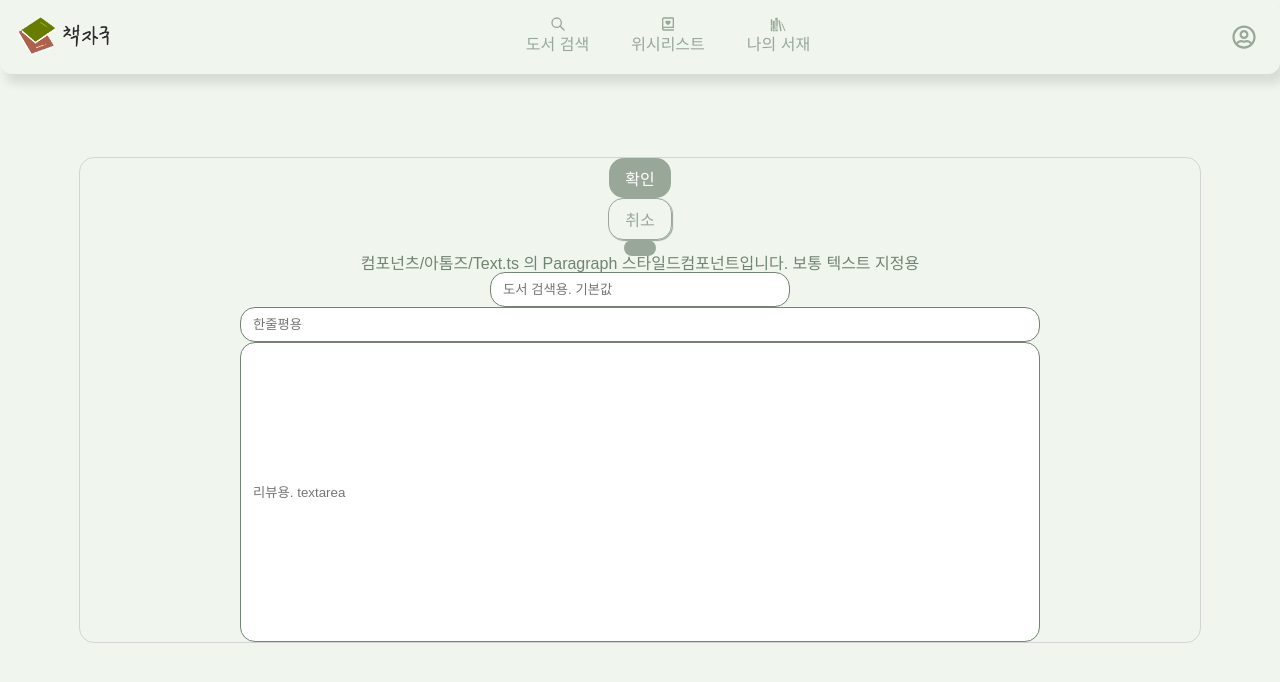
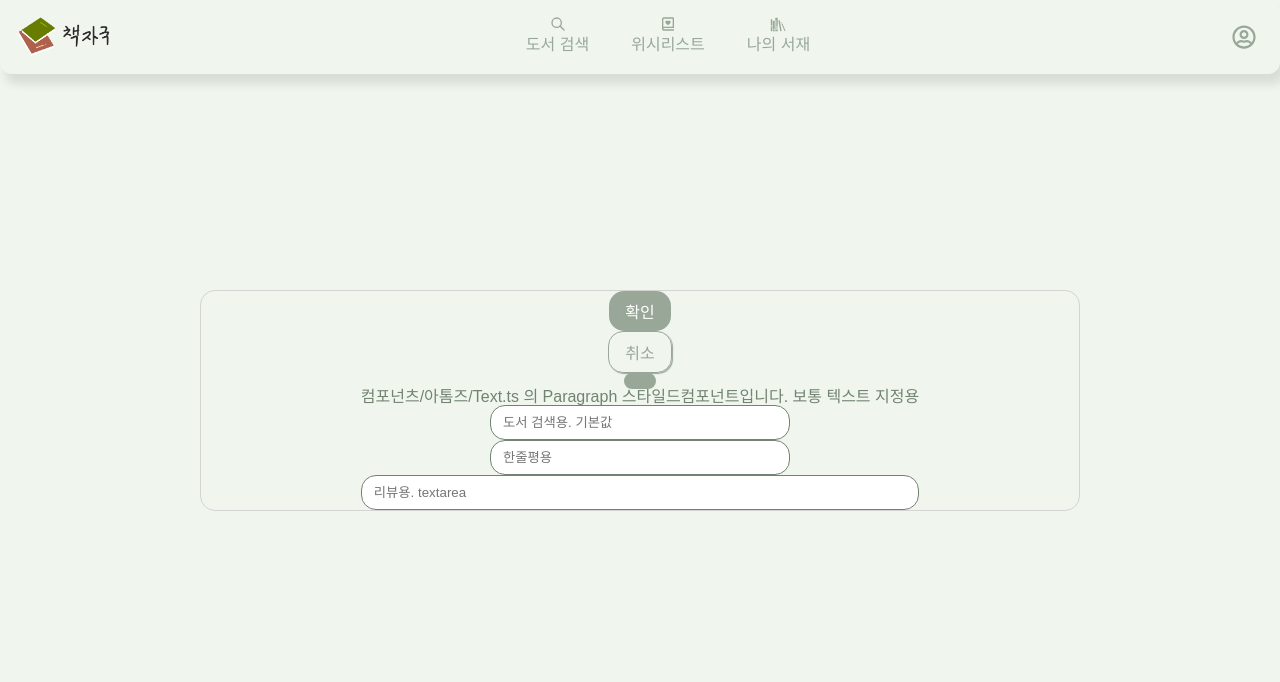
Before and after one commit to NeckSlicers/bookJagook, a React (Create React App) app in the folder client/: page / in a window 1280 px wide. Shown: the top 682 px of the page. Built offline with nearby package versions, Linux system fonts and the light colour scheme.

Commit message:
fix: input 타입지정 API 명세서에 맞게 수정

```diff
--- a/client/src/components/atoms/Input.ts
+++ b/client/src/components/atoms/Input.ts
@@ -2,7 +2,7 @@ import styled, { css } from 'styled-components';
 import { THEME } from '../../constants';
 
 type InputProps = {
-  inputType?: 'search' | 'comment' | 'review';
+  inputType?: 'search' | 'review' | 'report';
 };
 
 export const Input = styled.input<InputProps>`
@@ -20,12 +20,12 @@ export const Input = styled.input<InputProps>`
   }
 
   ${({ inputType }) =>
-    inputType === 'comment' &&
+    inputType === 'review' &&
     css`
       width: 100%;
     `}
   ${({ inputType }) =>
-    inputType === 'review' &&
+    inputType === 'report' &&
     css`
       width: 800px;
       height: 300px; // 확인용 임시값
```
